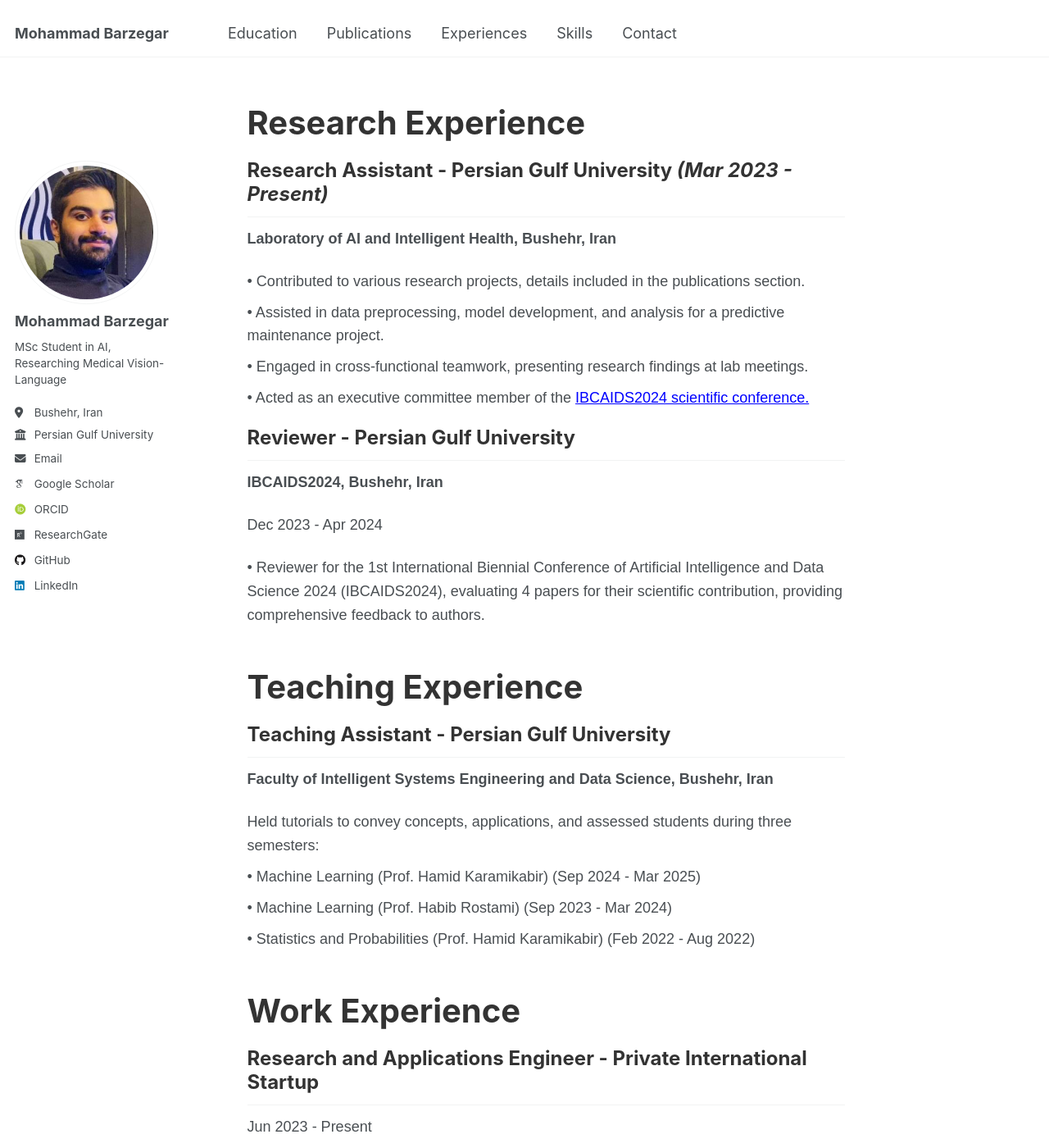
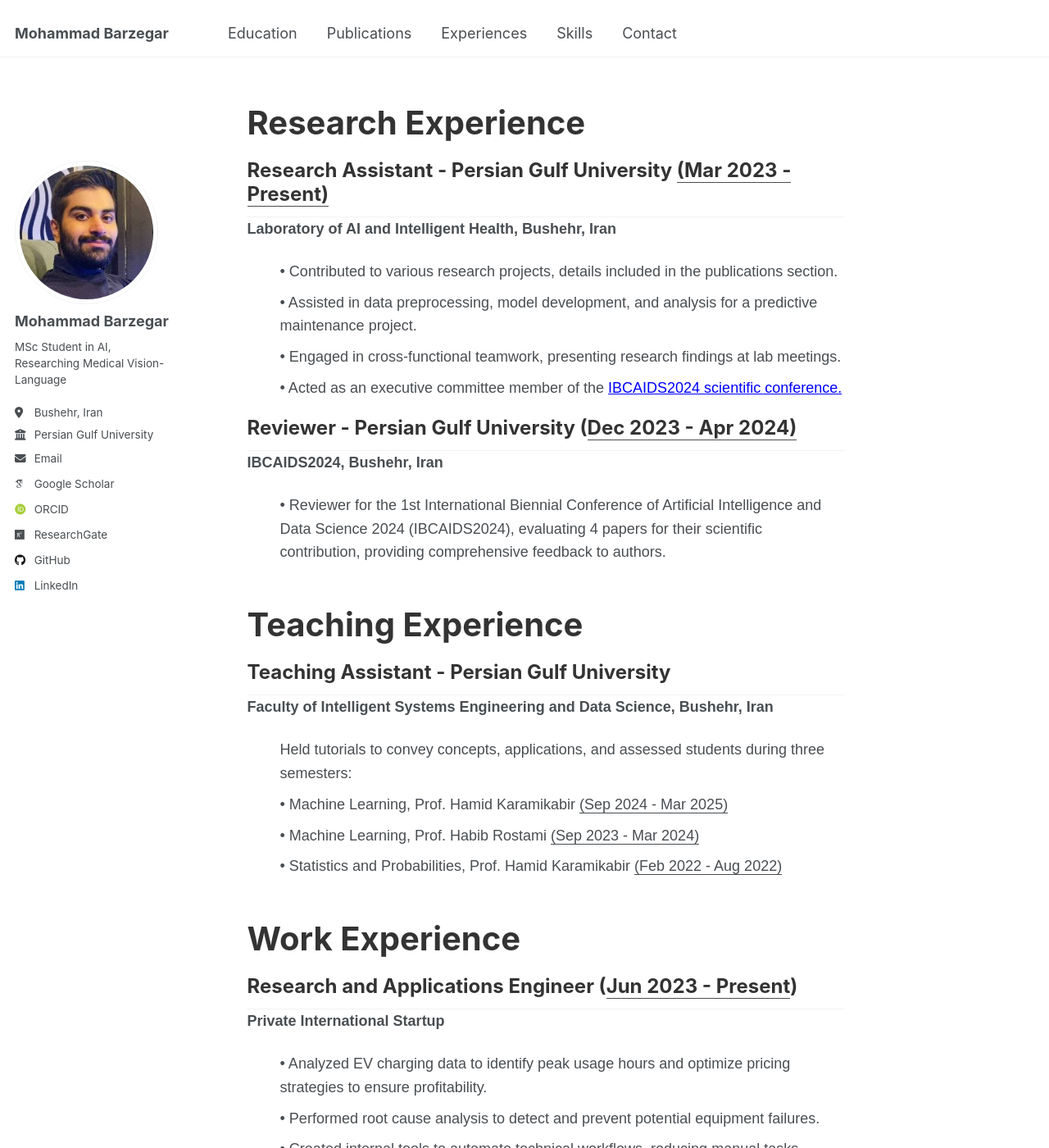
Before and after one commit to mbrz97/mbrz97.github.io, a Jekyll site: the page built from _pages/experiences.html, in a window 1280 px wide and 1400 px high. Shown: the whole window at 82% size. Built offline with Jekyll 4.4.1, drawn with Linux system fonts in a browser that asks for light colours; some web fonts are replaced; some of the changed text lies outside the part shown.

Commit message:
Update experiences.html

```diff
--- a/_pages/experiences.html
+++ b/_pages/experiences.html
@@ -3,6 +3,7 @@
 permalink: /experiences/
 author_profile: true
 ---
+
 
 <!DOCTYPE html>
 <html lang="en">
@@ -39,6 +40,8 @@
             font-size: 24px;
             font-weight: bold;
             margin-top: 20px;
+            margin-bottom:0px;
+
         }
         .details {
             margin-left: 20px;
@@ -49,7 +52,7 @@
         }
         ul {
             list-style-type: none;
-            padding: 0;
+            padding: 1;
         }
     </style>
 </head>
@@ -58,7 +61,7 @@
         <h1>Research Experience</h1>
 
         <div class="experience">
-            <h2>Research Assistant - Persian Gulf University <i>(Mar 2023 - Present)</i></h2>
+            <h2>Research Assistant - Persian Gulf University <u>(Mar 2023 - Present)</u></h2>
             <p><strong>Laboratory of AI and Intelligent Health, Bushehr, Iran</strong></p>
             <ul>
                 <li>• Contributed to various research projects, details included in the publications section.</li>
@@ -69,9 +72,9 @@
         </div>
 
         <div class="experience">
-            <h2>Reviewer - Persian Gulf University</h2>
+            <h2>Reviewer - Persian Gulf University (<u>Dec 2023 - Apr 2024)</u></h2>
             <p><strong>IBCAIDS2024, Bushehr, Iran</strong></p>
-            <p>Dec 2023 - Apr 2024</p>
+
             <ul>
                 <li>• Reviewer for the 1st International Biennial Conference of Artificial Intelligence and Data Science 2024 (IBCAIDS2024), evaluating 4 papers for their scientific contribution, providing comprehensive feedback to authors.</li>
             </ul>
@@ -84,17 +87,17 @@
             <p><strong>Faculty of Intelligent Systems Engineering and Data Science, Bushehr, Iran</strong></p>
             <ul>
                 <li>Held tutorials to convey concepts, applications, and assessed students during three semesters:</li>
-                <li>• Machine Learning (Prof. Hamid Karamikabir) (Sep 2024 - Mar 2025)</li>
-                <li>• Machine Learning (Prof. Habib Rostami) (Sep 2023 - Mar 2024)</li>
-                <li>• Statistics and Probabilities (Prof. Hamid Karamikabir) (Feb 2022 - Aug 2022)</li>
+                <li>• Machine Learning, Prof. Hamid Karamikabir <u>(Sep 2024 - Mar 2025)</u></li>
+                <li>• Machine Learning, Prof. Habib Rostami <u>(Sep 2023 - Mar 2024)</u></li>
+                <li>• Statistics and Probabilities, Prof. Hamid Karamikabir <u>(Feb 2022 - Aug 2022)</u></li>
             </ul>
         </div>
 
         <h1>Work Experience</h1>
 
         <div class="experience">
-            <h2>Research and Applications Engineer - Private International Startup</h2>
-            <p>Jun 2023 - Present</p>
+            <h2>Research and Applications Engineer (<u>Jun 2023 - Present</u>)</h2>
+            <p><strong>Private International Startup</strong></p>
             <ul>
                 <li>• Analyzed EV charging data to identify peak usage hours and optimize pricing strategies to ensure profitability.</li>
                 <li>• Performed root cause analysis to detect and prevent potential equipment failures.</li>
@@ -104,9 +107,9 @@
         </div>
 
         <div class="experience">
-            <h2>Systems Engineer - Electrolian Engineering Group</h2>
-            <p><strong>Bushehr, Iran</strong></p>
-            <p>Jul 2018 - Jun 2021</p>
+            <h2>Systems Engineer <u>(Jul 2018 - Jun 2021)</u></h2>
+            <p><strong>Electrolian Engineering Group, Bushehr, Iran</strong></p>
+
             <ul>
                 <li>• Designed the online shop website <a href="https://www.electrolian.com" target="_blank">www.electrolian.com</a>, resulting in a more nationwide outreach.</li>
                 <li>• Created internal tools using Python to automate sales and technical workflows, reducing manual tasks by 80%.</li>
```
